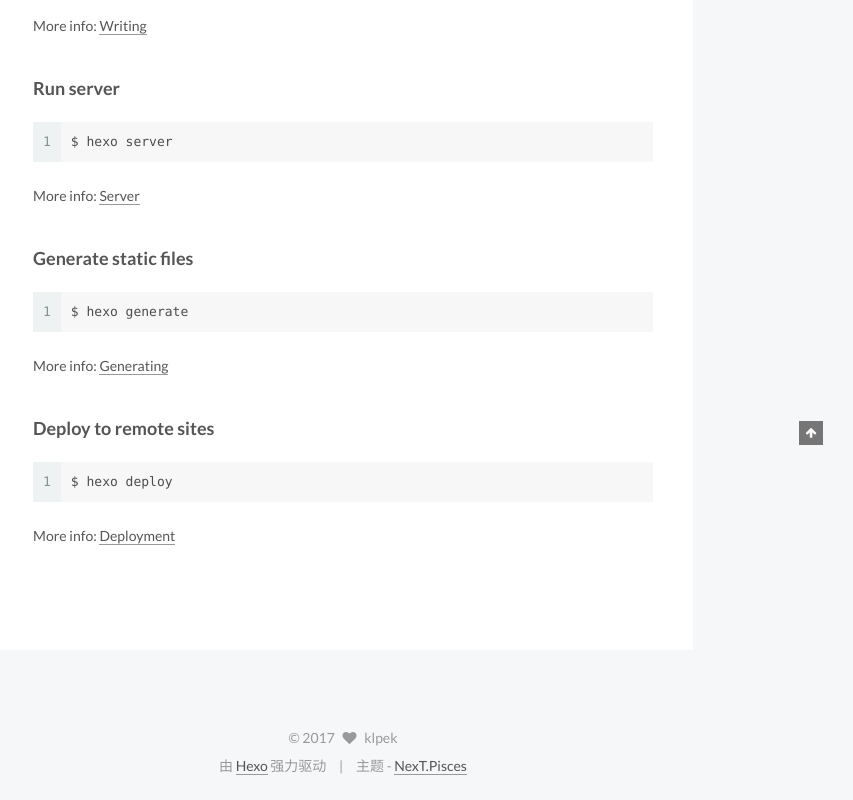
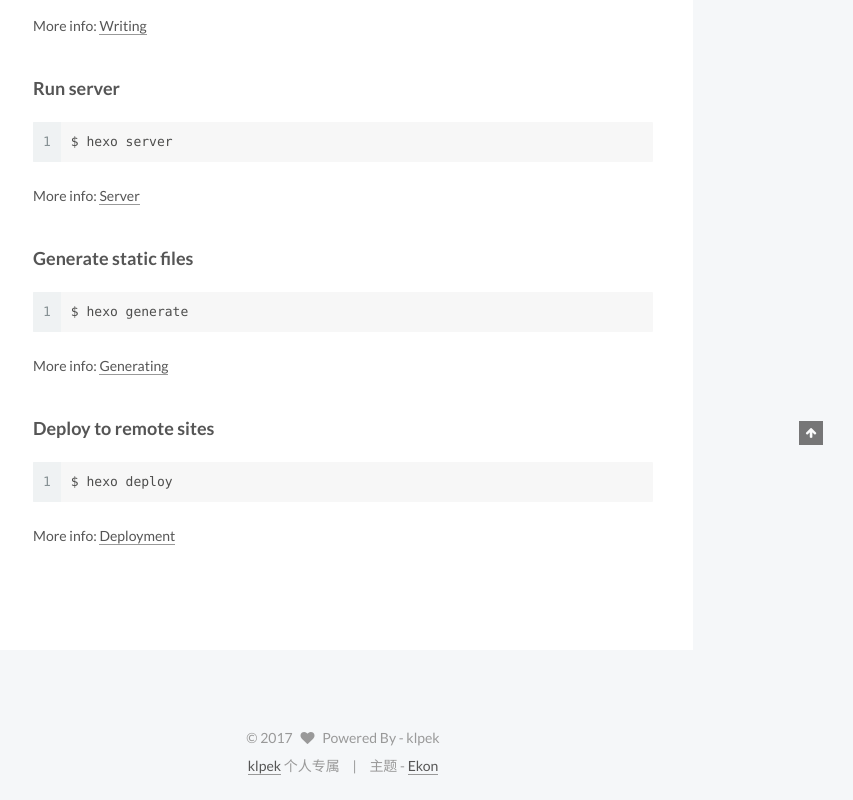
Before and after one commit to klpek/klpek.github.io, a plain HTML site: page 2017/03/23/hello-world/index.html in a window 1280 px wide. Shown: the part 455-1255 px from the top of the page, without its empty margins (427-1280 px from the left). Drawn offline with Linux system fonts and the light colour scheme.

Commit message:
Site updated: 2017-03-23 23:52:09

```diff
--- a/2017/03/23/hello-world/index.html
+++ b/2017/03/23/hello-world/index.html
@@ -499,18 +499,18 @@ Quick">
   <span class="with-love">
     <i class="fa fa-heart"></i>
   </span>
-  <span class="author" itemprop="copyrightHolder">klpek</span>
+  <span class="author" itemprop="copyrightHolder">Powered By - klpek</span>
 </div>
 
 
 <div class="powered-by">
-  由 <a class="theme-link" href="https://hexo.io">Hexo</a> 强力驱动
+   <a class="theme-link" href="#">klpek</a> 个人专属
 </div>
 
 <div class="theme-info">
   主题 -
-  <a class="theme-link" href="https://github.com/iissnan/hexo-theme-next">
-    NexT.Pisces
+  <a class="theme-link" href="#">
+    Ekon
   </a>
 </div>
 
```
Also changed, not shown: archives/2017/03/index.html (+4 -4 lines), archives/2017/index.html (+4 -4 lines), archives/index.html (+4 -4 lines), index.html (+4 -4 lines).
